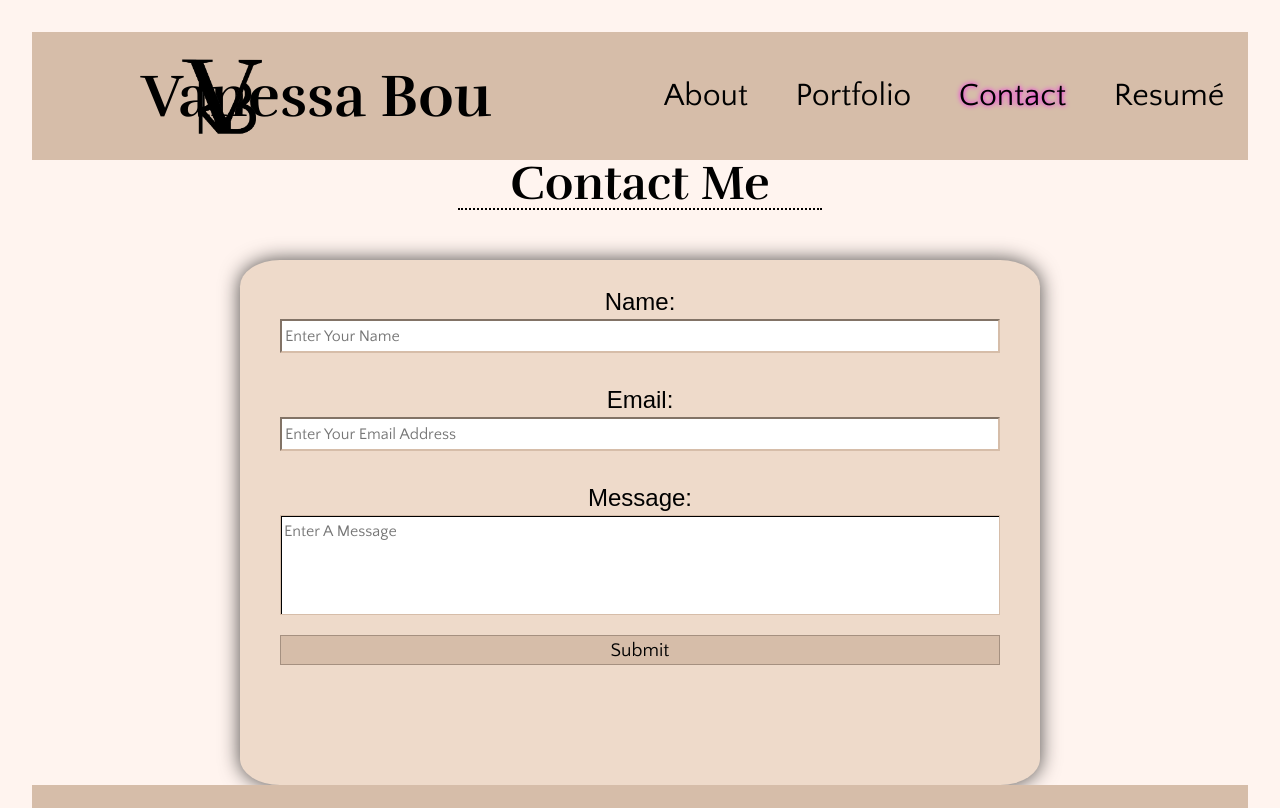
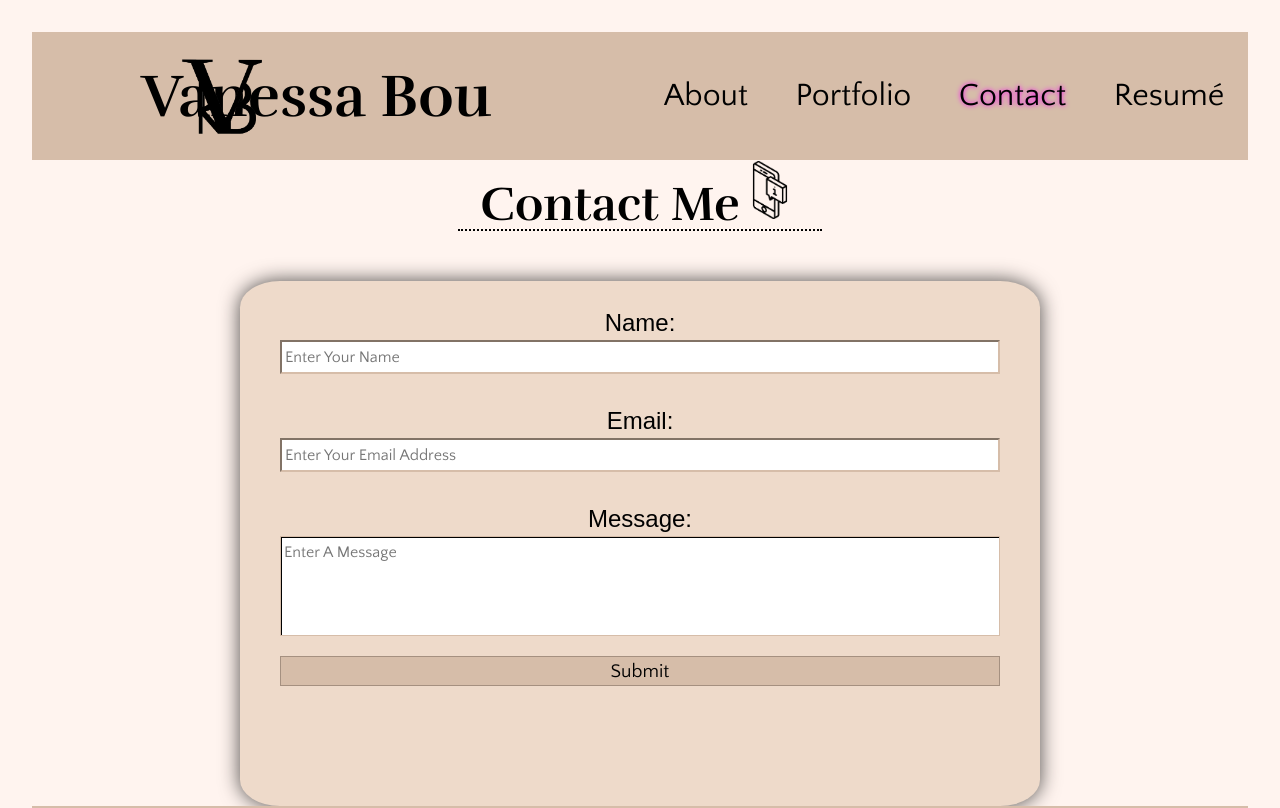
Before and after one commit to rvbouu/react-portfolio, a React (Vite) app: page /contact in a window 1280 px wide. Shown: the top 808 px of the page. Built offline with nearby package versions, Linux system fonts and the light colour scheme.

Commit message:
made a popup for email/phone in contact page

```diff
--- a/package.json
+++ b/package.json
@@ -14,7 +14,8 @@
     "animate.css": "^4.1.1",
     "react": "^18.2.0",
     "react-dom": "^18.2.0",
-    "react-router-dom": "^6.23.1"
+    "react-router-dom": "^6.23.1",
+    "reactjs-popup": "^2.0.6"
   },
   "devDependencies": {
     "@types/react": "^18.2.66",
--- a/src/components/pages/contact/Contact.css
+++ b/src/components/pages/contact/Contact.css
@@ -14,6 +14,52 @@
   border-bottom: 2px dotted black;
   width: 30%;
   text-align: center;
+  vertical-align:middle;
+}
+
+.popover{
+  width: 60px;
+  height: 60px;
+  cursor: pointer;
+  border: 1px solid #68492900;
+}
+
+.popover:hover{
+  border: 1px solid #684929;
+  box-shadow: 0 0 10px 5px #684929,
+  inset 0 0 10px 5px #684929;
+}
+
+.popup-content {
+  display: flex;
+  flex-direction: column;
+  align-items: center;
+  justify-content: center;
+  text-align: center;
+  background: rgb(255, 255, 255);
+  width: 100%;
+  padding: 5px;
+}
+
+.contact-pop{
+  padding-bottom: 5px;
+  margin-bottom: 5px;
+  border-bottom: 2px dotted black;
+}
+
+.popup-arrow {
+  color: rgb(255, 255, 255);
+}
+[role='tooltip'].popup-content {
+  width: 25%;
+  box-shadow: #4c4947 0px 0px 3px 3px;
+}
+
+.popup-overlay {
+  background: #4c4947;
+}
+[data-popup='tooltip'].popup-overlay {
+  background: transparent;
 }
 
 .form {
--- a/src/components/pages/contact/Contact.jsx
+++ b/src/components/pages/contact/Contact.jsx
@@ -1,4 +1,5 @@
 import { useState } from 'react';
+import Popup from 'reactjs-popup';
 import './Contact.css';
 
 export default function Contact() {
@@ -45,7 +46,18 @@ export default function Contact() {
 
   return (
     <section className='contact'>
-      <h2 className='contact-title'>Contact Me</h2>
+      <h2 className='contact-title'>Contact Me<Popup
+        trigger={
+          <img src='/social_imgs/contact_img.png' alt='contact logo' className='popover' />
+        }
+        position="right center"
+      >
+        <div className='popover-content'>
+          <h4 className='contact-pop'>If you'd like to contact me directly:</h4>
+          <p>Email: rvbouu@gmail.com</p>
+          <p>Phone: (425)879-3150</p>
+        </div>
+      </Popup> </h2>
       <form className='form' >
 
         <label className='label' htmlFor="name">Name:</label>
--- a/src/index.css
+++ b/src/index.css
@@ -38,6 +38,11 @@ h3 {
   line-height: 1;
 }
 
+h4 {
+  font-size: 1.5rem;
+  line-height: 1;
+}
+
 p {
   font-size: 1.2rem;
   line-height: 1.3;
```
Also changed, not shown: public/social_imgs/contact_img.png (added), 1 other file (tests, documents, lock files or other folders).
